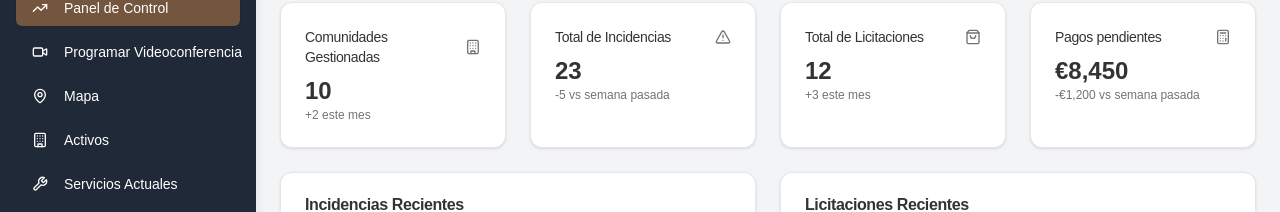
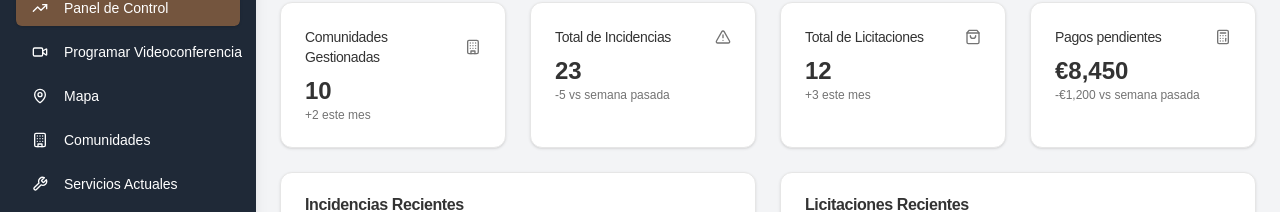
Before and after one commit to Hubit85/HubitApp, a Next.js app: page /administrador-fincas in a window 1280 px wide. Shown: the part 230-442 px from the top of the page. Built offline with nearby package versions, Linux system fonts and the light colour scheme.

Commit message:
fix(i18n): Remove duplicate and unused translation keys

```diff
--- a/src/contexts/LanguageContext.tsx
+++ b/src/contexts/LanguageContext.tsx
@@ -1,3 +1,4 @@
+
 import React, { createContext, useContext, useState, ReactNode, useCallback } from "react";
 
 type Language = "es" | "en";
@@ -582,7 +583,7 @@ const translations = {
     myPastRatings: "Mis Valoraciones Anteriores",
     noPastRatings: "No tienes valoraciones anteriores",
     map: "Mapa",
-    assets: "Activos",
+    communities: "Comunidades",
     currentServices: "Servicios Actuales",
     meetings: "Reuniones",
     pendingIssues: "Temas Pendientes",
@@ -1208,7 +1209,6 @@ const translations = {
     privacy: "Privacy",
     profileVisibleToProviders: "Profile visible to providers",
     shareServiceHistory: "Share service history",
-    security: "Security",
     changePassword: "Change Password",
     setupTwoFactor: "Setup Two-Factor Authentication",
     manageConnectedDevices: "Manage Connected Devices",
@@ -1220,7 +1220,7 @@ const translations = {
     myPastRatings: "My Past Ratings",
     noPastRatings: "You have no past ratings",
     map: "Map",
-    assets: "Assets",
+    communities: "Communities",
     currentServices: "Current Services",
     meetings: "Meetings",
     pendingIssues: "Pending Issues",
--- a/src/pages/administrador-fincas/index.tsx
+++ b/src/pages/administrador-fincas/index.tsx
@@ -1,4 +1,3 @@
-
 import React, { useState } from "react";
 import Head from "next/head";
 import { useLanguage } from "@/contexts/LanguageContext";
@@ -216,12 +215,12 @@ export default function AdministradorFincas() {
                 {t("map")}
               </Button>
               <Button
-                variant={activeTab === "activos" ? "default" : "ghost"}
+                variant={activeTab === "comunidades" ? "default" : "ghost"}
                 className="w-full justify-start"
-                onClick={() => setActiveTab("activos")}
+                onClick={() => setActiveTab("comunidades")}
               >
                 <Building className="mr-2 h-5 w-5" />
-                {t("assets")}
+                {t("communities")}
               </Button>
               <Button
                 variant={activeTab === "servicios" ? "default" : "ghost"}
@@ -259,7 +258,7 @@ export default function AdministradorFincas() {
                 {activeTab === "controlPanel" ? t("controlPanel") :
                  activeTab === "videoconference" ? t("scheduleVideoConference") :
                  activeTab === "mapa" ? t("map") :
-                 activeTab === "activos" ? t("assets") :
+                 activeTab === "comunidades" ? t("communities") :
                  activeTab === "servicios" ? t("currentServices") :
                  activeTab === "juntas" ? t("meetings") :
                  activeTab === "pendientes" ? t("pendingIssues") :
@@ -506,8 +505,8 @@ export default function AdministradorFincas() {
                 </div>
               )}
 
-              {/* Activos */}
-              {activeTab === "activos" && (
+              {/* Comunidades */}
+              {activeTab === "comunidades" && (
                 <div className="bg-white rounded-lg shadow-md p-6">
                   <h2 className="text-2xl font-bold mb-4">{t("managedCommunities")}</h2>
                   <div className="grid gap-4">
```
